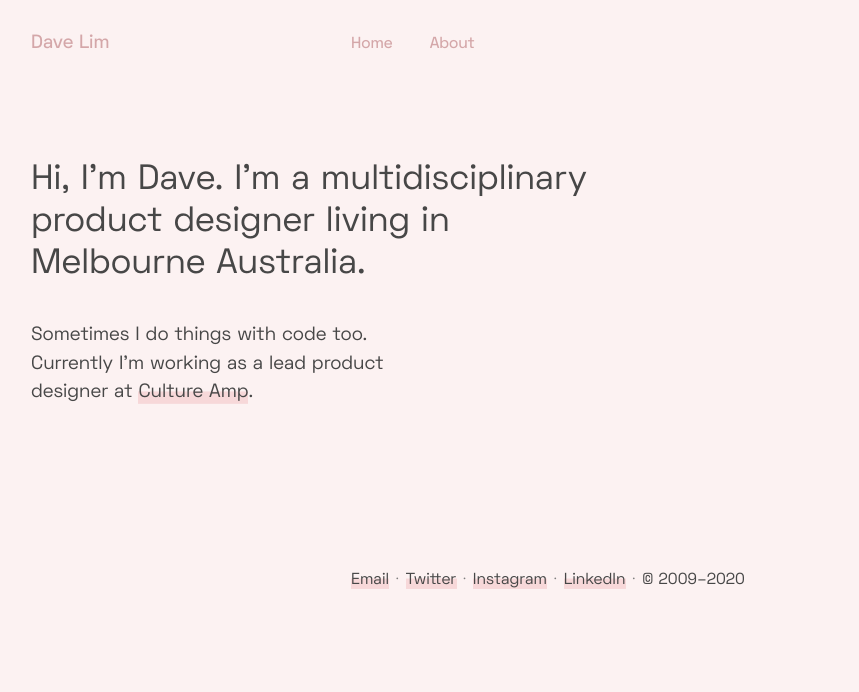
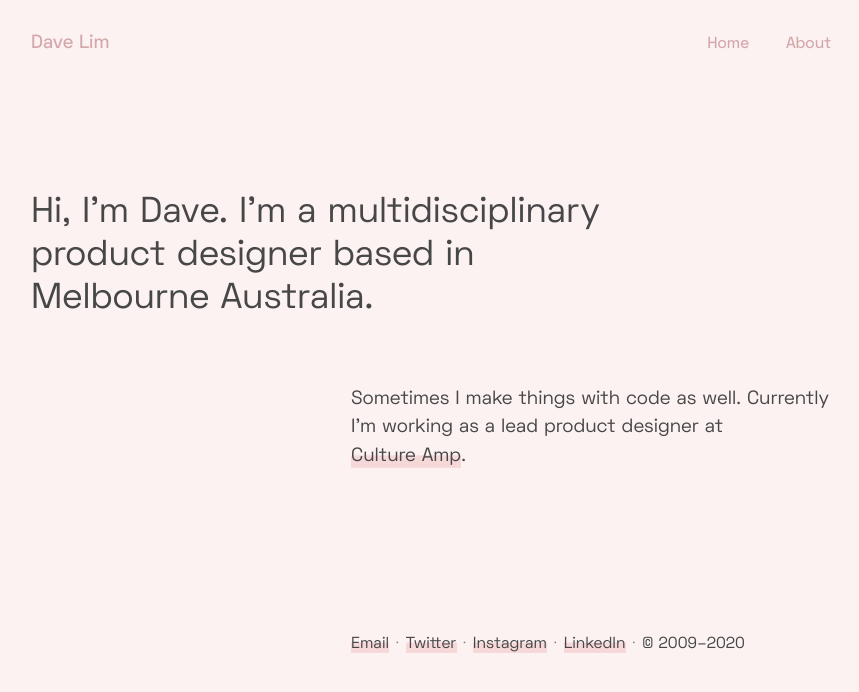
Before and after one commit to dlimiter/dlimiter.github.io, a Jekyll site: the page built from index.html, in a window 1280 px wide. Shown: the top 692 px of the page, without its empty margins (209-1068 px from the left). Built offline with Jekyll 4.4.1, drawn with Linux system fonts in a browser that asks for light colours.

Commit message:
Minor refactoring and cleanup of off canvas nav

```diff
--- a/css/style.scss
+++ b/css/style.scss
@@ -80,7 +80,7 @@ body {
 a {
   color: $text;
   text-decoration: none;
-  transition: 0.1s all ease-in-out;
+  transition: 0.1s color transform ease-in-out;
   position: relative;
   display: inline-block;
   z-index: 0;
@@ -92,7 +92,7 @@ a {
     z-index: -1;
   }
   &:before {
-    transition: 0.15s all ease-out;
+    transition: 0.15s transform ease-out;
     transform-origin: 0 1em;
     top: -4%;
     left: 0%;
@@ -149,7 +149,7 @@ h1, h2, h3, h4,
 }
 
 .h0 {
-  font-size: 2.2rem;
+  font-size: 2.25rem;
   line-height: 1.2;
 }
 
@@ -183,7 +183,7 @@ h4, .h4 {
 
 .about {
   @extend .h0;
-  margin-top: 2rem;
+  margin-bottom: 4rem;
 }
 
 .lede {
@@ -319,7 +319,7 @@ h4, .h4 {
 }
 
 .titlebar {
-  margin-bottom: 2rem;
+  margin-bottom: 6rem;
   padding: 2rem 0;
   @media only screen and (min-width: 80em) {
     text-align: left;
@@ -401,6 +401,6 @@ a.nav__logo {
  .navs {
    text-align: right;
    @media only screen and (min-width: 60em) {
-     text-align: left;
+     text-align: right;
    }
  }
--- a/index.html
+++ b/index.html
@@ -5,17 +5,16 @@ layout: default
 ---
 
 <div class="container -alternate2">
-<!--   <p class="about">
-    Dave Lim is a product designer based in Melbourne Australia, currently working with the lovely people at <a href="https://www.cultureamp.com">Culture Amp</a>.
-  </p> -->
   <p class="about">
-    Hi, I'm Dave. I'm a multidisciplinary product designer living in Melbourne Australia.
+    Hi, I'm Dave. I'm a multidisciplinary product designer based in Melbourne Australia.
   </p>
 </div>
-<div class="container -alternate3">
+<div class="container recipe">
+  <div></div>
   <div>
     <p class="lede">
-     Sometimes I do things with code too. Currently I'm working as a lead product designer at <a href="https://www.cultureamp.com">Culture Amp</a>.
+     Sometimes I make things with code as well.
+     Currently I'm working as a lead product designer at <a href="https://www.cultureamp.com">Culture Amp</a>.
     </p>
   </div>
 </div>
```
